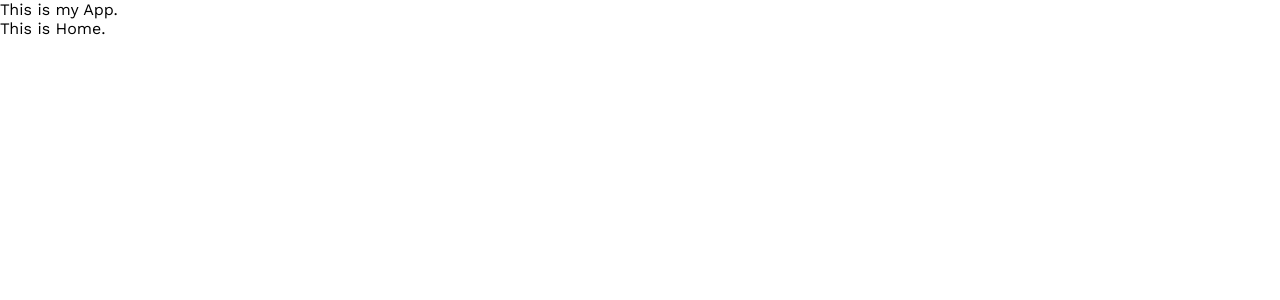
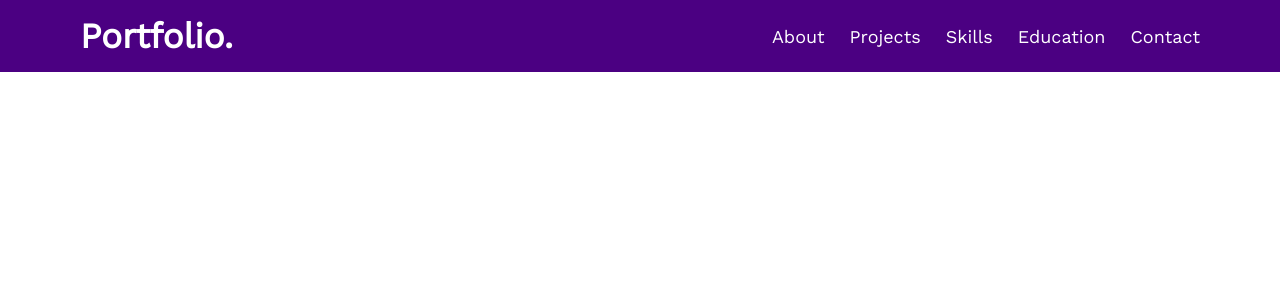
Before and after one commit to PLN2020/react-portfolio-second, a React (Create React App) app: page / in a window 1280 px wide. Shown: the top 300 px of the page. Built offline with nearby package versions, Linux system fonts and the light colour scheme.

Commit message:
Started the Navbar component

```diff
--- a/src/App.js
+++ b/src/App.js
@@ -1,10 +1,11 @@
 import React from 'react';
 import Home from './components/home/home';
+import Navbar from './components/navbar/navbar';
 
 function App() {
   return (
     <div>
-      This is my App.
+      <Navbar />
       <Home />
     </div>
   )
--- /dev/null
+++ b/src/components/navbar/navbar.css
@@ -0,0 +1,43 @@
+* {
+    margin: 0;
+    padding: 0;
+    box-sizing: border-box;
+    text-decoration: none;
+}
+
+.nav-width {
+    max-width: 1300px;
+    padding: 0 80px;
+    margin: auto;
+}
+
+.navbar {
+    background: indigo;
+    position: fixed;
+    width: 100%;
+    padding: 15px 0;
+}
+
+.navbar .nav-width {
+    display: flex;
+    align-items: center;
+    justify-content: space-between;
+}
+
+.navbar .logo a {
+    color: #fff;
+    font-size: 35px;
+    font-weight: 600;
+}
+
+.navbar .menu li {
+    display: inline-block;
+    list-style: none;
+}
+
+.navbar .menu li a {
+    color: #fff;
+    font-size: 18px;
+    font-weight: 500;
+    margin-left: 25px;
+}
--- /dev/null
+++ b/src/components/navbar/navbar.js
@@ -0,0 +1,21 @@
+import React from 'react'
+import './navbar.css'
+
+function Navbar() {
+    return (
+        <div className="navbar">
+            <div className="nav-width">
+                <div className="logo"><a href="#">Portfo<span>lio.</span></a></div>
+                <ul className="menu">
+                    <li><a href="#">About</a></li>
+                    <li><a href="#">Projects</a></li>
+                    <li><a href="#">Skills</a></li>
+                    <li><a href="#">Education</a></li>
+                    <li><a href="#">Contact</a></li>
+                </ul>
+            </div>
+        </div>
+    )
+}
+
+export default Navbar
```
